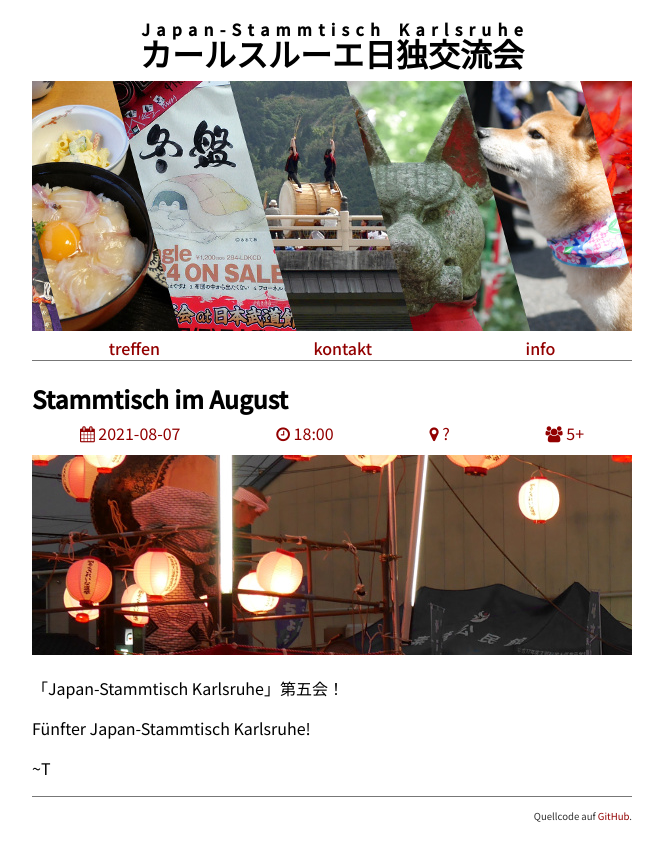
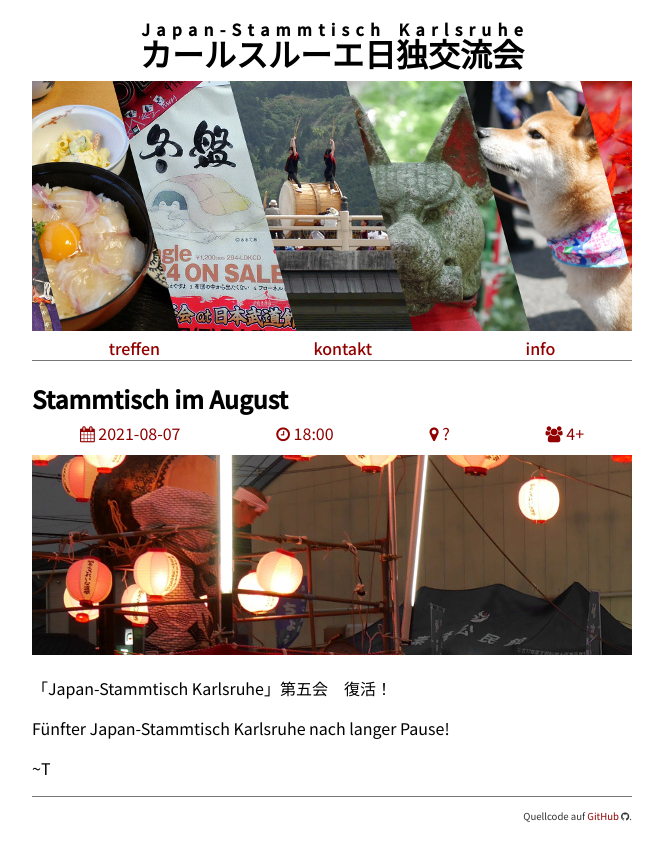
Before and after one commit to tcsch/japanstammtisch.github.io, a Jekyll site: the page built from _posts/2021-08-07-aug.md, in a window 1280 px wide. Shown: the top 861 px of the page, without its empty margins (308-971 px from the left). Built offline with Jekyll 4.4.1, drawn with Linux system fonts in a browser that asks for light colours.

Commit message:
minor content adjustments

```diff
--- a/_layouts/base.html
+++ b/_layouts/base.html
@@ -41,7 +41,7 @@
 </main>
 
 <footer>
-<p>Quellcode auf <a href="https://github.com/japanstammtisch/japanstammtisch.github.io">GitHub</a>.</p>
+<p>Quellcode auf <a href="https://github.com/japanstammtisch/japanstammtisch.github.io">GitHub</a> <i class="fa fa-github" aria-hidden="true"></i>.</p>
 </footer>
 
 </body>
--- a/_posts/2021-08-07-aug.md
+++ b/_posts/2021-08-07-aug.md
@@ -3,12 +3,12 @@ layout: post
 title: "Stammtisch im August"
 time: "18:00"
 place: "?"
-people: 5+
+people: 4+
 img: "aug.jpg"
 ---
 
-「Japan-Stammtisch Karlsruhe」第五会！
+「Japan-Stammtisch Karlsruhe」第五会　復活！
 
-Fünfter Japan-Stammtisch Karlsruhe!
+Fünfter Japan-Stammtisch Karlsruhe nach langer Pause!
 
 ~T
```
